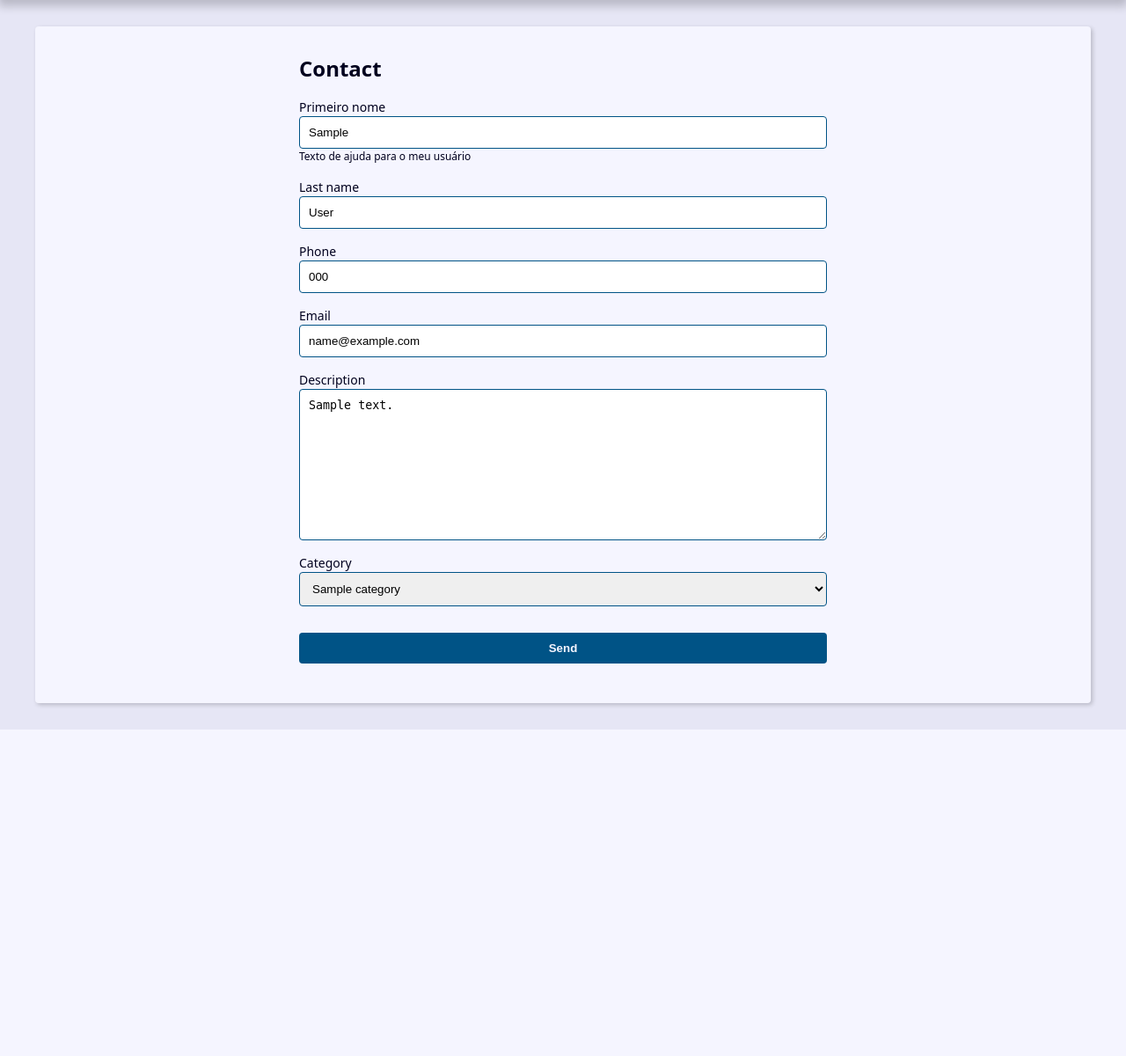
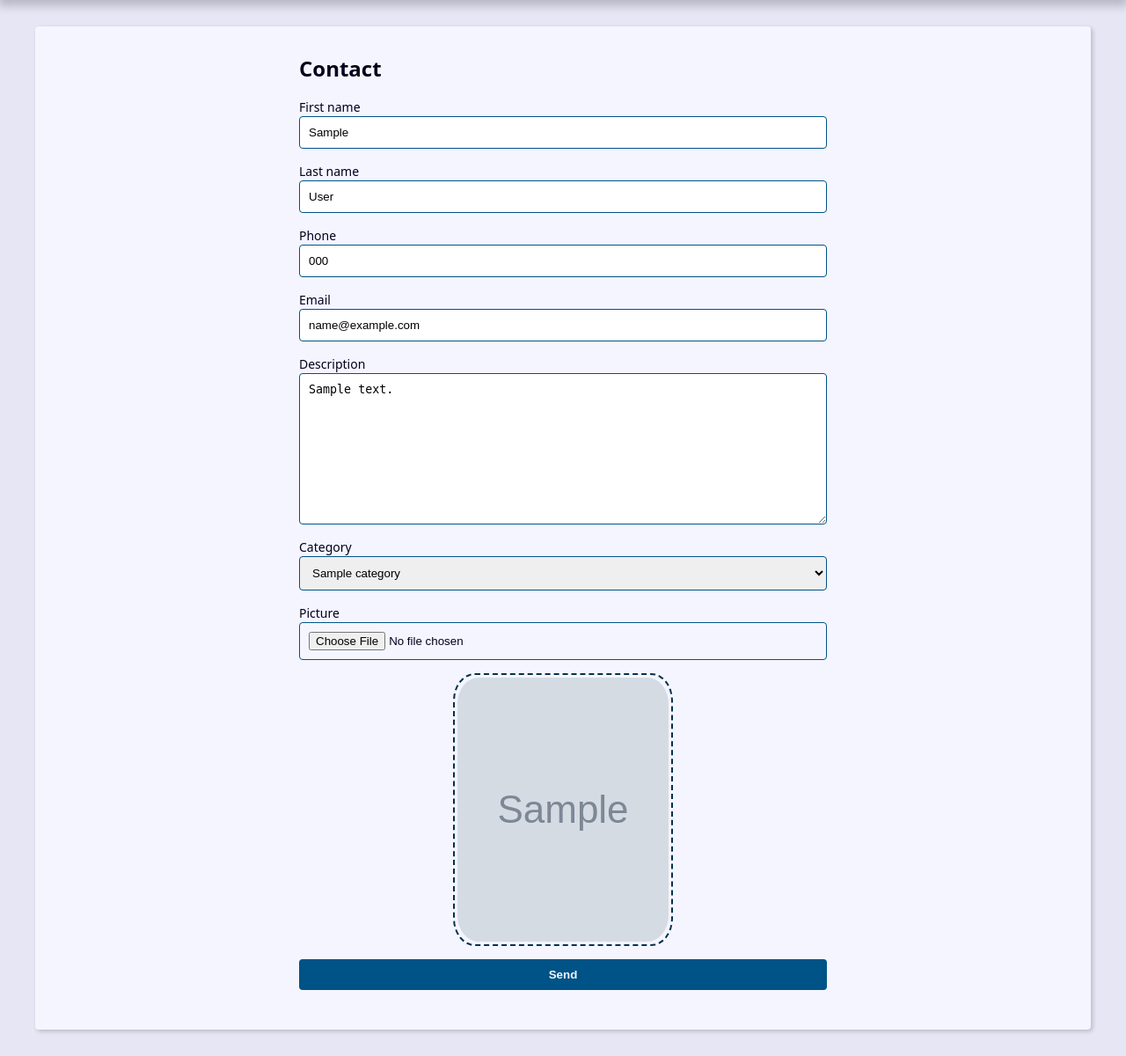
Before and after one commit to ygorlima-py/agenda-django, a Django app: page /contact/1/update in a window 1280 px wide. Shown: the part 239-1439 px from the top of the page at 88% size. Before the commit the page ends 1068 px from the top, so only its background shows below. Run offline with Django 5.2, Linux system fonts and the light colour scheme; tables that the repository leaves empty hold one stand-in row (values such as "Sample post"); grey boxes marked "Sample" are stand-in pictures.

Commit message:
Trabalhando com imageField no template e nos forms

```diff
--- a/base_static/global/css/style.css
+++ b/base_static/global/css/style.css
@@ -314,8 +314,6 @@ svg {
     transition: filter var(--transition-fast) ease-in-out;
 }
 
-
-
 .contact-links {
     margin-block: calc(var(--small-font-size) * 2);
     display: flex;
@@ -336,3 +334,21 @@ svg {
     filter: brightness(80%);
     box-shadow: 0 0 5px var(--link-dark-color);
 }
+
+.image-content {
+    border: 2px dashed rgb(3, 48, 76);
+    width: 25rem;
+    height: 31rem;
+    border-radius: 10%;
+    display: flex;
+    flex-direction: column;
+    align-items: center;
+    justify-content: center;
+    margin: auto;
+}
+
+img {
+    width: 24rem;
+    height: 30rem;
+    border-radius: 10%;
+}
--- a/contact/forms.py
+++ b/contact/forms.py
@@ -4,27 +4,13 @@ from contact.models import Contact
 
 
 class ContactForm(forms.ModelForm):
-
-    first_name = forms.CharField(
-        widget=forms.TextInput(
+    picture = forms.ImageField(
+        widget=forms.FileInput(
             attrs={
-            'class': 'class-a',
-            'placeholder': 'Digite seu nome'
+                'accept': 'image/*'
             }
-        ),
-        label='Primeiro nome',
-        help_text='Texto de ajuda para o meu usuário'
+        )
     )
-
-
-    def __init__(self, *args, **kwargs):
-        super().__init__(*args, **kwargs)
-
-        # self.fields['first_name'].widget.attrs.update({
-        #     'class': 'class-a',
-        #     'placeholder': 'Digite seu nome'
-        # })
-
     class Meta:
         model = Contact
         fields = (
@@ -34,20 +20,8 @@ class ContactForm(forms.ModelForm):
             'email',
             'description',
             'category',
+            'picture',
         )
-
-        # Widgetes são tipos pra definir o tipo de campo que vai
-        # ser reenderizado, pode ser do tipo:
-        # PasswordInput(), TextArea(), TextInput
-
-        # widgets = {
-        #     'first_name': forms.TextInput(
-        #         attrs={
-        #             'class': 'class-a',
-        #             'placeholder': 'Digite seu nome'
-        #         }
-        #     )
-        # }
 
     def clean(self):
         cleaned_data = self.cleaned_data
@@ -65,16 +39,3 @@ class ContactForm(forms.ModelForm):
 
 
         return super().clean()
-
-    def clean_first_name(self):
-        first_name = self.cleaned_data.get('first_name')
-
-        if first_name == 'ABC':
-            self.add_error(
-            'first_name',
-            ValidationError(
-                'Mensagem de erro',
-                code='invalid',
-            )
-        )
-        return first_name
--- a/contact/templates/contact/create.html
+++ b/contact/templates/contact/create.html
@@ -11,6 +11,7 @@
             <div class="form-content">
                 {% for field in form %}
                 <div class="form-group">
+
                     <label for="{{field.id_for_label}}">{{field.label}}</label>
                     {{field}}
                     {{field.errors}}
@@ -20,7 +21,15 @@
                             {{field.help_text}}
                         </p>
                     {% endif %}
+
                 </div>
+
+                {% if field.name == 'picture' and field.value.url %}
+                    <div class="image-content">
+                        <img src="{{field.value.url}}" alt="">
+                    </div>
+                {% endif %}
+
                 {% endfor %}
             </div>
 
--- a/contact/views/contact_forms.py
+++ b/contact/views/contact_forms.py
@@ -8,7 +8,7 @@ def create(request):
 
     if request.method == 'POST':
 
-        form = ContactForm(request.POST)
+        form = ContactForm(request.POST, request.FILES)
 
         context = dict(
             form=form,
@@ -51,7 +51,7 @@ def update(request, contact_id):
 
         # 4) Cria o ModelForm já vinculado à instância existente (instance=contact)
         #    Isso faz o form executar UPDATE nesse contato (e não criar outro)
-        form = ContactForm(request.POST, instance=contact)
+        form = ContactForm(request.POST, request.FILES, instance=contact)
 
         # 5) Contexto que será passado ao template (form + action do form)
         context = dict(
```
Also changed, not shown: contact/templates/contact/contact.html (+10 -0 lines).
